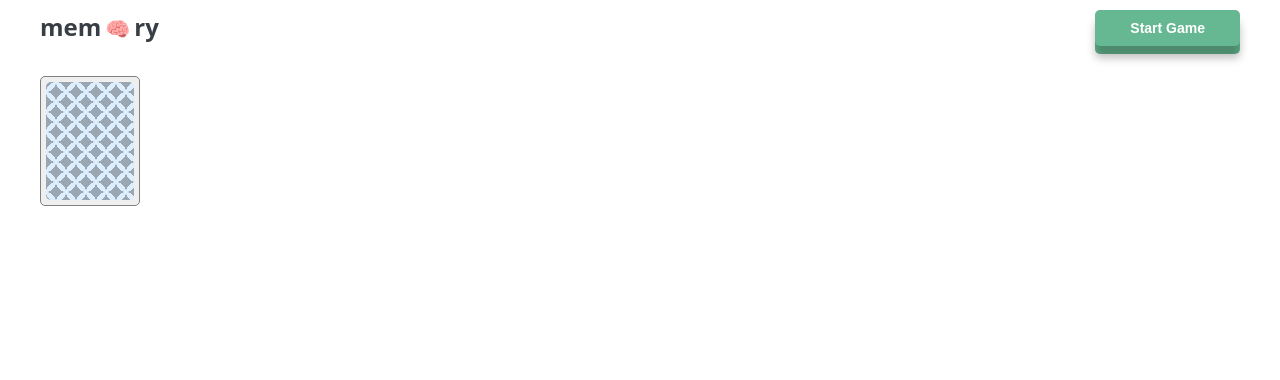
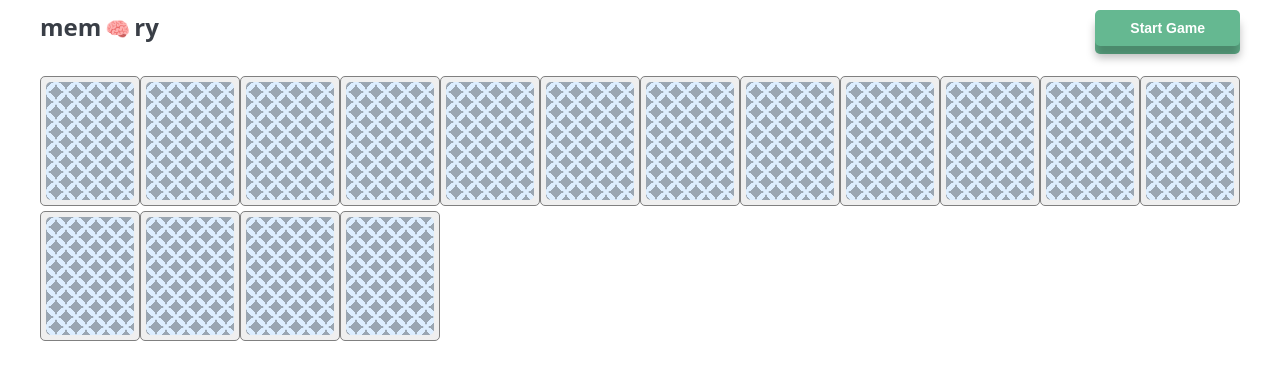
Before and after one commit to sanjoypaul-git/memory-game, a Svelte app: page / in a window 1280 px wide. Shown: the top 380 px of the page. Built offline with nearby package versions, Linux system fonts and the light colour scheme.

Commit message:
feat: display dynamic card in game board

```diff
--- a/src/App.svelte
+++ b/src/App.svelte
@@ -34,7 +34,11 @@
 
 <main class="main">
   <Header />
-  <Card />
+  <div class="board">
+    {#each cards as card}
+      <Card emoji={card} />
+    {/each}
+  </div>
 </main>
 
 <style lang="scss">
--- a/src/components/Card.svelte
+++ b/src/components/Card.svelte
@@ -1,12 +1,13 @@
 <script>
   let flipped = $state(false)
+  const { emoji } = $props()
 </script>
 
 <button
   class="card {flipped ? 'flipped' : ''}"
   onclick={() => flipped = !flipped}
 >
-  <div class="front">🍒</div>
+  <div class="front">{emoji}</div>
   <div class="back">
     <div class="pattern"></div>
   </div>
```
